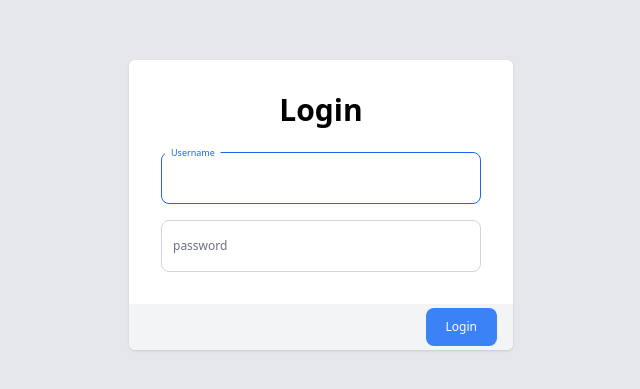
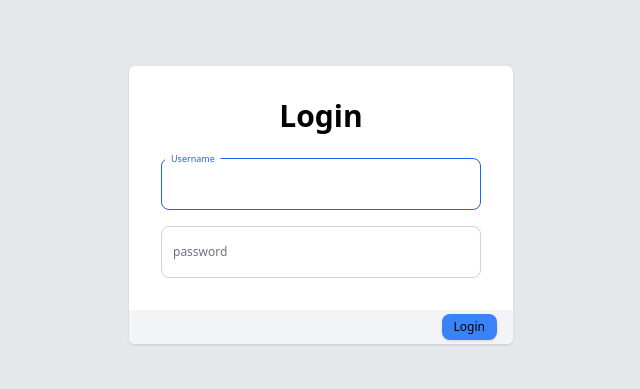
Before and after one commit to Geriano/boilerplate-frontend-react, a React (Vite) app: page /login in a window 1280 px wide. Shown: the part 195-584 px from the top of the page, without its empty margins (319-959 px from the left). Built offline with nearby package versions, Linux system fonts and the light colour scheme.

Commit message:
fix bug color text

```diff
--- a/src/Components/Button.tsx
+++ b/src/Components/Button.tsx
@@ -9,7 +9,7 @@ export default function Button(props: PropsWithChildren<Props> & ButtonHTMLAttri
   return (
     <button
       {...props}
-      className={classNames("text-white focus:ring-1 font-medium rounded-lg text-sm px-5 py-2.5 focus:outline-none transition-all", {
+      className={classNames("focus:ring-1 font-medium rounded-lg text-sm px-3 py-1 shadow focus:outline-none transition-all", {
         'bg-primary-0 hover:bg-primary-1 focus:ring-primary-2': props.color === 'primary',
         'bg-secondary-0 hover:bg-secondary-1 focus:ring-secondary-2': props.color === 'secondary',
         'bg-success-0 hover:bg-success-1 focus:ring-success-2': props.color === 'success',
```
